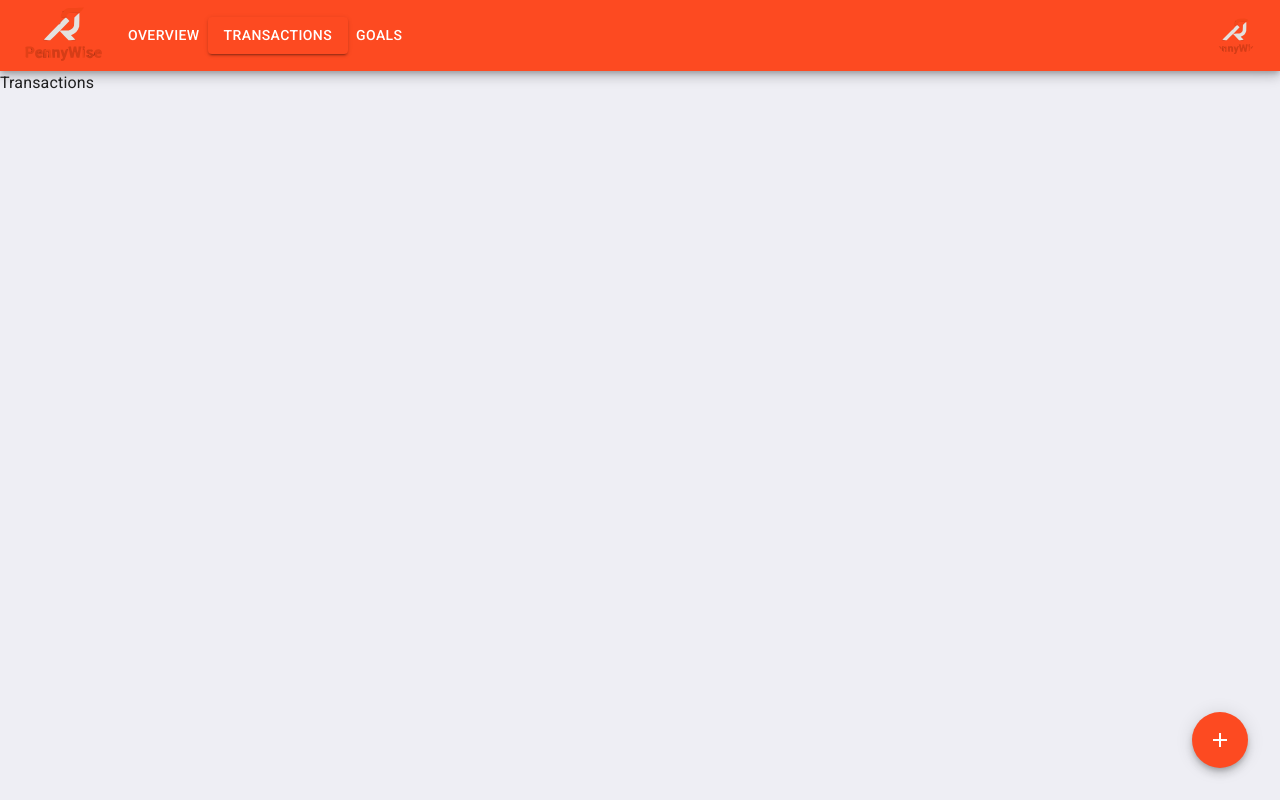
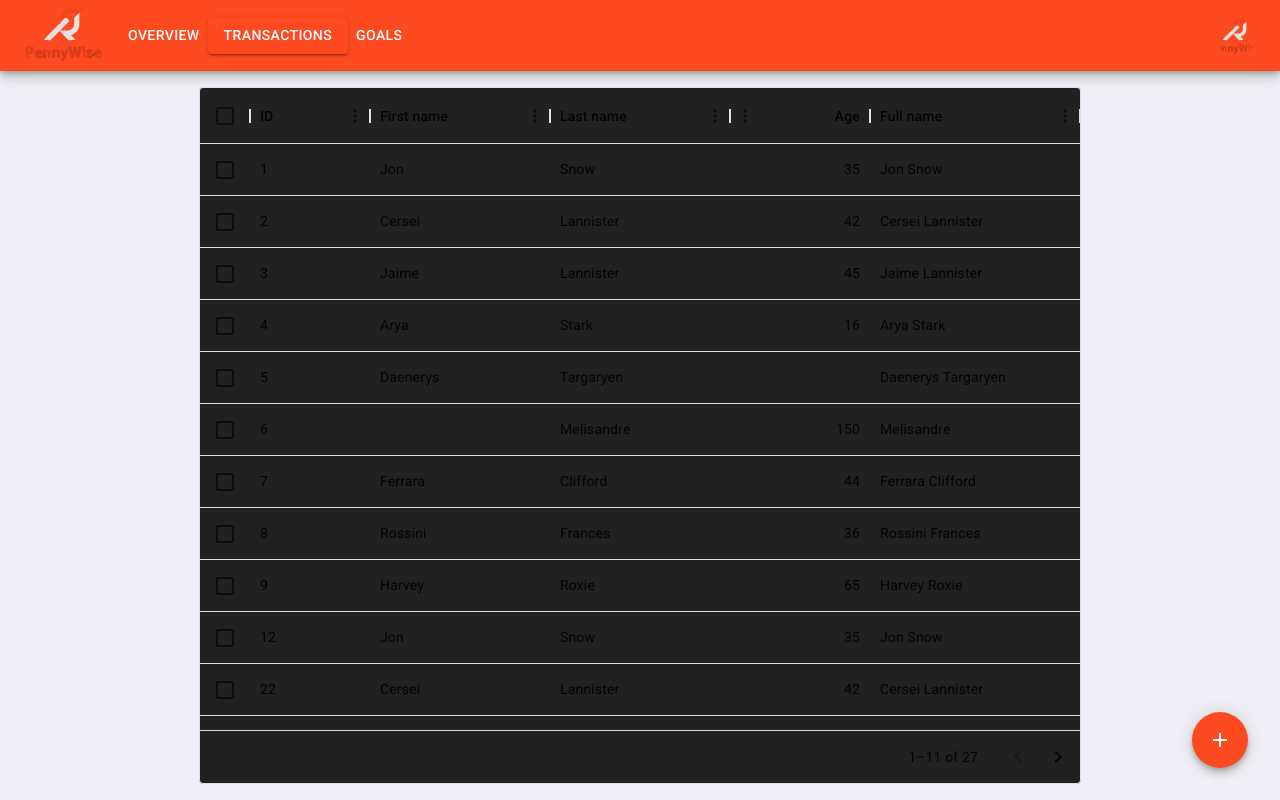
Before and after one commit to kacperborowieckb/PennyWise, a React (Vite) app in the folder client/: page /transactions in a window 1280 px wide. Built offline with nearby package versions, Linux system fonts and the light colour scheme.

Commit message:
finished transaction page

```diff
--- a/client/package.json
+++ b/client/package.json
@@ -15,6 +15,7 @@
     "@mui/icons-material": "^5.14.3",
     "@mui/material": "^5.14.5",
     "@mui/x-charts": "^6.0.0-alpha.11",
+    "@mui/x-data-grid": "^6.15.0",
     "@mui/x-date-pickers": "^6.15.0",
     "@reduxjs/toolkit": "^1.9.5",
     "dayjs": "^1.11.10",
--- a/client/src/components/speed-actions-dial/SpeedActionsDial.tsx
+++ b/client/src/components/speed-actions-dial/SpeedActionsDial.tsx
@@ -1,4 +1,4 @@
-import { Flag, Paid, Savings, Wallet } from '@mui/icons-material';
+import { CalendarMonth, Flag, Paid, Savings, Wallet } from '@mui/icons-material';
 import { Box, SpeedDial, SpeedDialAction, SpeedDialIcon } from '@mui/material';
 
 const SpeedActionsDial = () => {
@@ -23,6 +23,11 @@
           icon={<Savings />}
           tooltipTitle={'Transfer to goal'}
         />
+        <SpeedDialAction
+          key={'Plan a payment'}
+          icon={<CalendarMonth />}
+          tooltipTitle={'Plan a payment'}
+        />
       </SpeedDial>
     </Box>
   );
--- a/client/src/pages/Transactions.tsx
+++ b/client/src/pages/Transactions.tsx
@@ -1,5 +1,72 @@
+import { Box } from '@mui/material';
+import { DataGrid, GridColDef, GridValueGetterParams } from '@mui/x-data-grid';
+
+const columns: GridColDef[] = [
+  { field: 'id', headerName: 'ID', width: 120 },
+  { field: 'firstName', headerName: 'First name', width: 180 },
+  { field: 'lastName', headerName: 'Last name', width: 180 },
+  {
+    field: 'age',
+    headerName: 'Age',
+    type: 'number',
+    width: 140,
+  },
+  {
+    field: 'fullName',
+    headerName: 'Full name',
+    description: 'This column has a value getter and is not sortable.',
+    sortable: false,
+    width: 210,
+    valueGetter: (params: GridValueGetterParams) =>
+      `${params.row.firstName || ''} ${params.row.lastName || ''}`,
+  },
+];
+
+const rows = [
+  { id: 1, lastName: 'Snow', firstName: 'Jon', age: 35 },
+  { id: 2, lastName: 'Lannister', firstName: 'Cersei', age: 42 },
+  { id: 3, lastName: 'Lannister', firstName: 'Jaime', age: 45 },
+  { id: 4, lastName: 'Stark', firstName: 'Arya', age: 16 },
+  { id: 5, lastName: 'Targaryen', firstName: 'Daenerys', age: null },
+  { id: 6, lastName: 'Melisandre', firstName: null, age: 150 },
+  { id: 7, lastName: 'Clifford', firstName: 'Ferrara', age: 44 },
+  { id: 8, lastName: 'Frances', firstName: 'Rossini', age: 36 },
+  { id: 9, lastName: 'Roxie', firstName: 'Harvey', age: 65 },
+  { id: 12, lastName: 'Snow', firstName: 'Jon', age: 35 },
+  { id: 22, lastName: 'Lannister', firstName: 'Cersei', age: 42 },
+  { id: 32, lastName: 'Lannister', firstName: 'Jaime', age: 45 },
+  { id: 42, lastName: 'Stark', firstName: 'Arya', age: 16 },
+  { id: 52, lastName: 'Targaryen', firstName: 'Daenerys', age: null },
+  { id: 62, lastName: 'Melisandre', firstName: null, age: 150 },
+  { id: 72, lastName: 'Clifford', firstName: 'Ferrara', age: 44 },
+  { id: 82, lastName: 'Frances', firstName: 'Rossini', age: 36 },
+  { id: 92, lastName: 'Roxie', firstName: 'Harvey', age: 65 },
+  { id: 123, lastName: 'Snow', firstName: 'Jon', age: 35 },
+  { id: 223, lastName: 'Lannister', firstName: 'Cersei', age: 42 },
+  { id: 323, lastName: 'Lannister', firstName: 'Jaime', age: 45 },
+  { id: 423, lastName: 'Stark', firstName: 'Arya', age: 16 },
+  { id: 523, lastName: 'Targaryen', firstName: 'Daenerys', age: null },
+  { id: 623, lastName: 'Melisandre', firstName: null, age: 150 },
+  { id: 723, lastName: 'Clifford', firstName: 'Ferrara', age: 44 },
+  { id: 832, lastName: 'Frances', firstName: 'Rossini', age: 36 },
+  { id: 923, lastName: 'Roxie', firstName: 'Harvey', age: 65 },
+];
+
 const Transactions = () => {
-  return <div>Transactions</div>;
+  return (
+    <Box sx={{ margin: '0 auto', maxWidth: '90%', height: '100%', my: 2 }}>
+      <DataGrid
+        rows={rows}
+        columns={columns}
+        checkboxSelection
+        autoPageSize
+        sx={{
+          backgroundColor: (theme) => theme.palette.grey[900],
+          '& *': { outline: 'none !important' },
+        }}
+      />
+    </Box>
+  );
 };
 
 export default Transactions;
```
Also changed, not shown: 1 other file (tests, documents, lock files or other folders).
